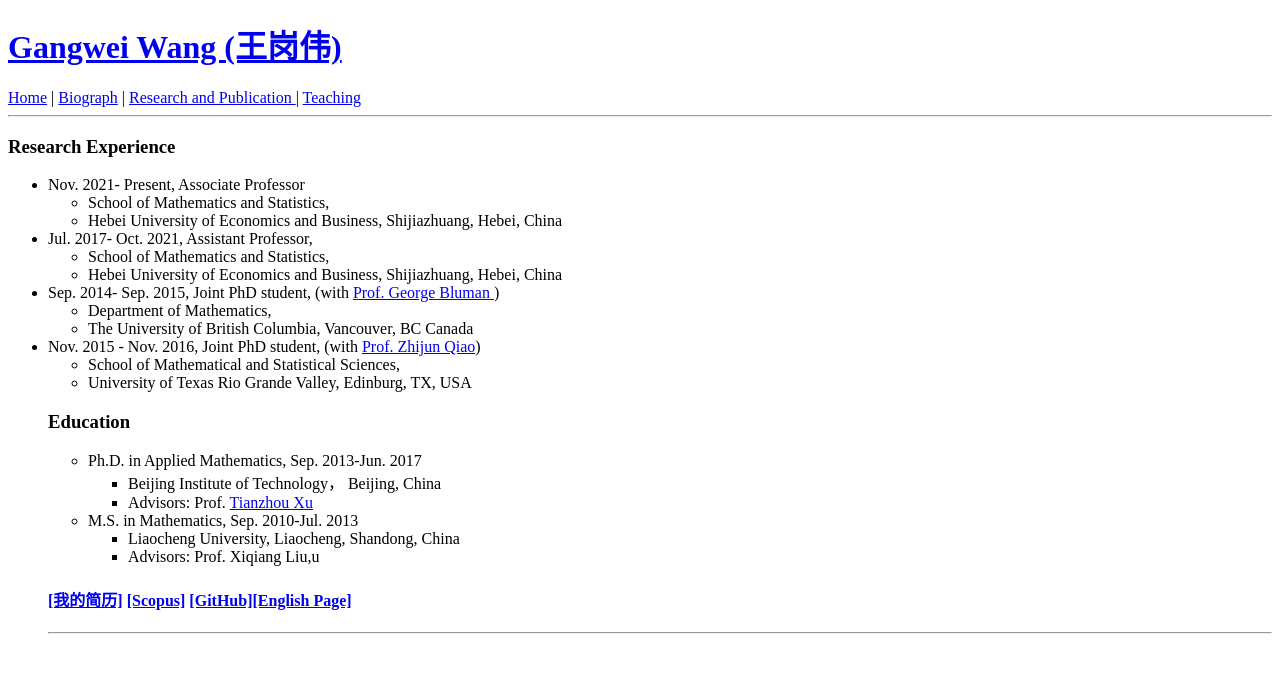
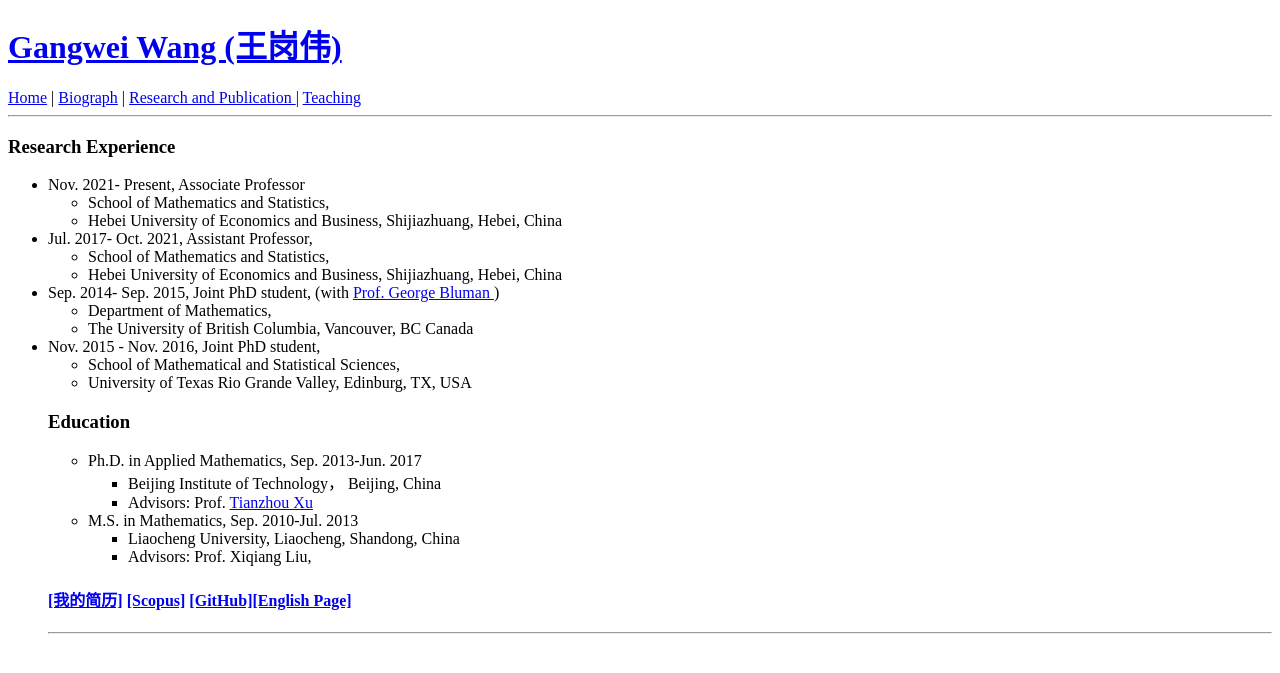
Before and after one commit to wanggangwei82/wanggangwei82.github.io, a Jekyll site: the page built from biography/index.html, in a window 1280 px wide. Shown: the top 673 px of the page. Built offline with Jekyll 4.4.1, drawn with Linux system fonts in a browser that asks for light colours.

Commit message:
Update index.html

```diff
--- a/biography/index.html
+++ b/biography/index.html
@@ -52,7 +52,7 @@ Joint PhD student, (with  <a href="https://personal.math.ubc.ca/~bluman/"> Prof.
 <!-- /wp:list-item -->
 
 <!-- wp:list-item -->
-<li>Nov. 2015 - Nov. 2016, Joint PhD student, (with <a href="https://faculty.utrgv.edu/zhijun.qiao/">  Prof. Zhijun Qiao</a>)<!-- wp:list -->
+<li>Nov. 2015 - Nov. 2016, Joint PhD student,<!-- wp:list -->
 <ul><!-- wp:list-item -->
 <li>School of Mathematical and Statistical Sciences,</li>
 <!-- /wp:list-item -->
@@ -62,11 +62,12 @@ Joint PhD student, (with  <a href="https://personal.math.ubc.ca/~bluman/"> Prof.
 <!-- /wp:list-item -->
 
 
+<!-- wp:heading {"level":3,"className":"wp-block-heading","fontSize":"normal"} -->
+<h3 class="wp-block-heading has-normal-font-size" id="h.p_ID_50">
+  <a href="https://wanggangwei82.github.io/"></a>
+  Education</h3>
+<!-- /wp:heading -->
 
-<!-- wp:heading {"level":3,"className":"wp-block-heading","fontSize":"normal"} -->
-<h3 class="wp-block-heading has-normal-font-size" id="h.p_ID_72">
-  <a href="https://wanggangwei82.github.io/"></a>Education</h3>
-<!-- /wp:heading -->
 
 <!-- wp:list {"fontSize":"small"} -->
 <ul class="has-small-font-size"><!-- wp:list-item -->
@@ -89,7 +90,7 @@ Joint PhD student, (with  <a href="https://personal.math.ubc.ca/~bluman/"> Prof.
   <!-- /wp:list-item -->
 
 <!-- wp:list-item -->
-<li>Advisors: Prof. Xiqiang Liu,u</a>
+<li>Advisors: Prof. Xiqiang Liu,</a>
  </li>
 <!-- /wp:list-item --></ul>
 <!-- /wp:list --></li>
```
